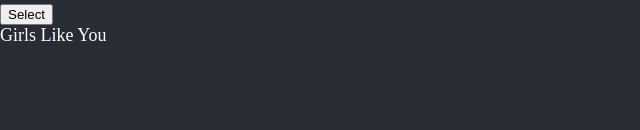
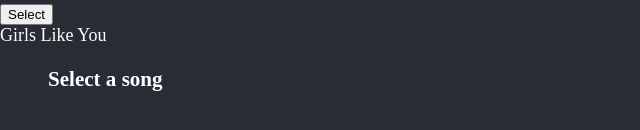
Before and after one commit to sir-josh/rsongs, a React (Create React App) app: page / in a window 1280 px wide. Shown: the part 292-422 px from the top of the page, without its empty margins (0-640 px from the left). Built offline with nearby package versions, Linux system fonts and the light colour scheme; the HTML template or start-up script is replaced by a standard one.

Commit message:
code: add songDetails component to app component

```diff
--- a/src/components/App.js
+++ b/src/components/App.js
@@ -1,5 +1,6 @@
 import '../App.css';
 import SongList from './SongList';
+import SongDetails from './SongDetails'
 
 function App() {
   return (
@@ -8,6 +9,11 @@ function App() {
        <div className='column eight wide'>
           <SongList />
        </div>
+       <div className='column eight wide'>
+          <div style={{ marginLeft: '3rem' }}>
+            <SongDetails />
+          </div>
+       </div>
       </div>
     </div>
   );
--- a/src/components/SongDetails.js
+++ b/src/components/SongDetails.js
@@ -1,22 +1,22 @@
 import React from 'react';
 import { connect } from 'react-redux';
 
-const SongDetails = ({ songDetail: { title, duration }}) => {
-    if (!songDetails) {
+const SongDetails = ({ songInfo}) => {
+    if (!songInfo) {
         return <h3>Select a song</h3>
     }
 
     return (
         <div>
             <h2>Details for:</h2>
-            <p>{title}</p>
-            <p> Duration {duration}</p>
+            <p> Song title: <b>{songInfo.title}</b></p>
+            <p> Song duration: <b>{songInfo.duration}</b></p>
         </div>
     );
 }
 
 const mapStateToProps = state =>{
-    return { songDetail: state.selectedSong }
+    return { songInfo: state.selectedSong }
 }
 
 export default connect(mapStateToProps)(SongDetails);
--- a/src/components/SongList.js
+++ b/src/components/SongList.js
@@ -29,7 +29,6 @@ class Songlist extends Component {
 }
 
 const mapStateToProps = state => {
-    console.log(state);
     return { songs: state.songs}
 }
 
```
